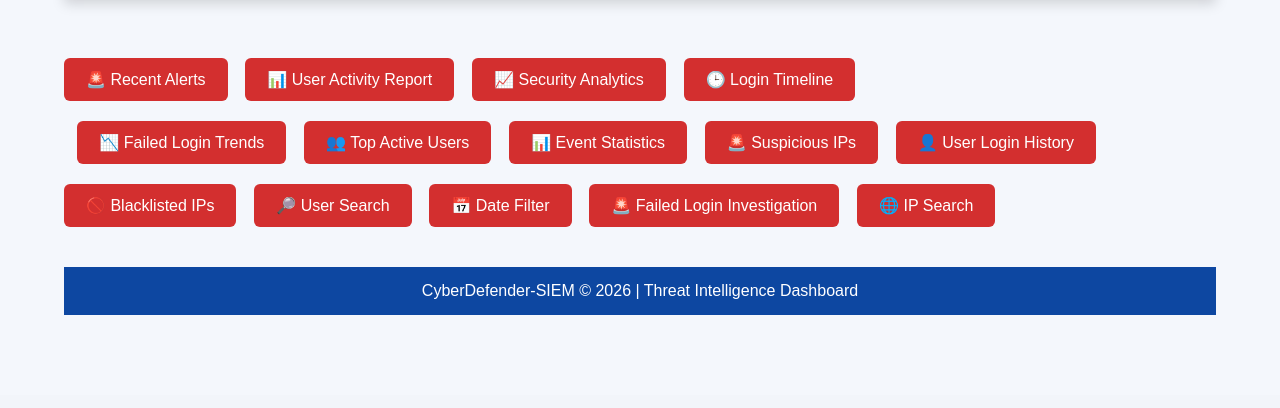
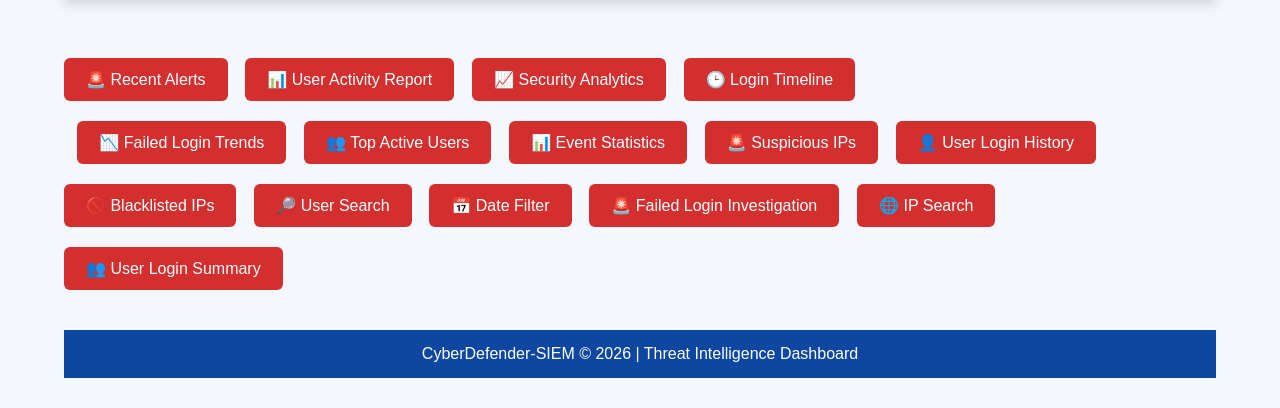
Before and after one commit to nisargarnayak22-lgtm/CyberDefender-SIEM, a Flask app: template templates/dashboard.html in a window 1280 px wide. Shown: the part 405-813 px from the top of the page. Before the commit the page ends 720 px from the top, so only its background shows below. Run offline with Flask 3, Linux system fonts and the light colour scheme; the template is opened without the code that fills it, so the values that code supplies are empty.

Commit message:
Added Day 27 User Login Summary Dashboard

```diff
--- a/templates/dashboard.html
+++ b/templates/dashboard.html
@@ -211,6 +211,11 @@
 <a href="/ip-search" class="alerts-btn">
     🌐 IP Search
 </a>
+&nbsp;&nbsp;
+
+<a href="/user-login-summary" class="alerts-btn">
+    👥 User Login Summary
+</a>
 <footer>
 
     <p>CyberDefender-SIEM © 2026 | Threat Intelligence Dashboard</p>
```
